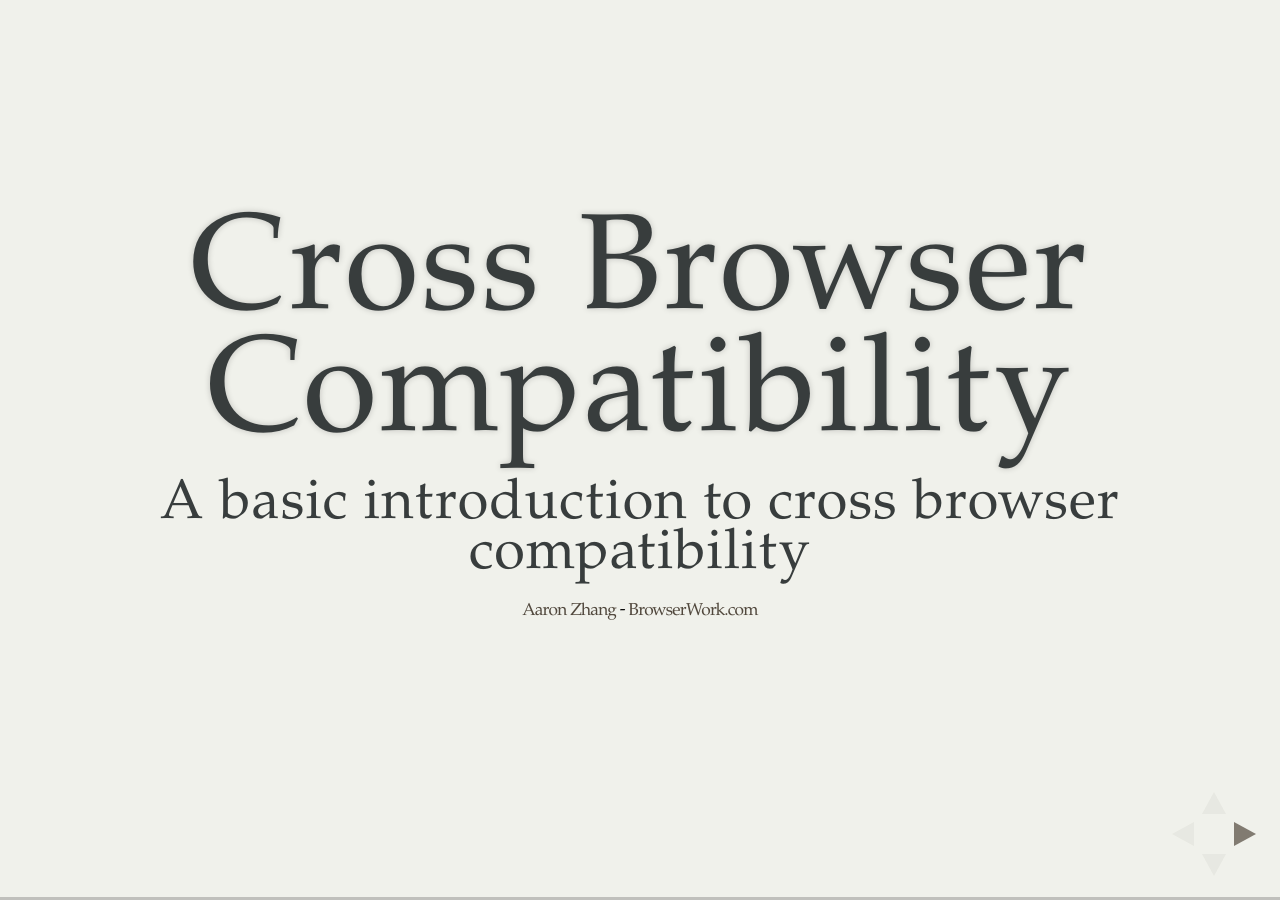
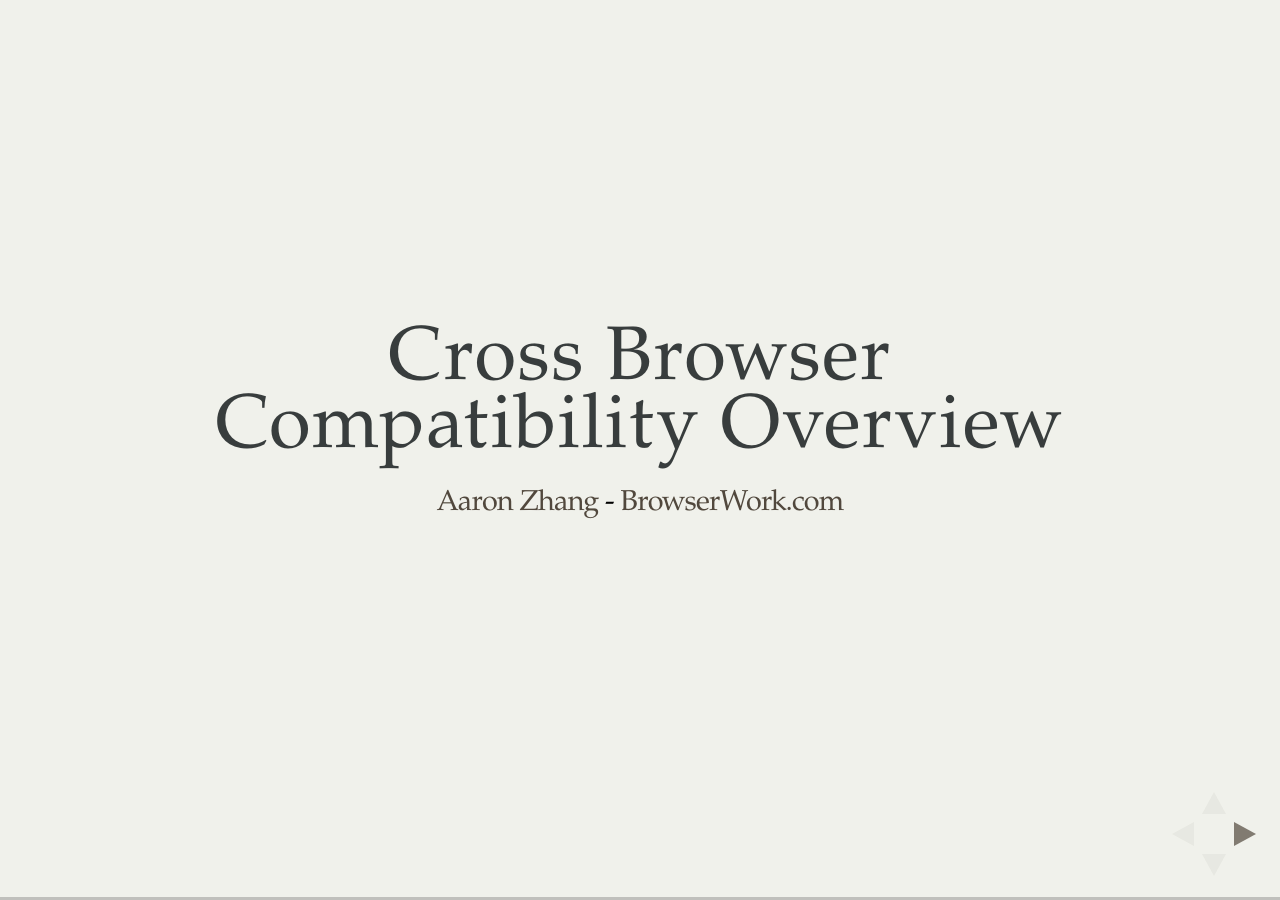
Before and after one commit to aaronz/aaronz.github.com, a Jekyll site: the page slides/cross-browser-compatibility-overview.html, which Jekyll copies as it is, in a window 1280 px wide. Built offline with Jekyll 4.4.1, drawn with Linux system fonts in a browser that asks for light colours; Markdown is read by kramdown in place of the engine named in the settings.

Commit message:
update file name for cross browser compatibility + overview.

```diff
--- a/slides/cross-browser-compatibility.html
+++ b/slides/cross-browser-compatibility-overview.html
@@ -4,7 +4,7 @@
 <head>
     <meta charset="utf-8">
 
-    <title>Cross Browser Compatibility</title>
+    <title>Cross Browser Compatibility Overview</title>
 
     <meta name="description" content="A introduction of cross browser compatibility">
     <meta name="author" content="Aaron Zhang">
@@ -43,27 +43,14 @@
         <!-- Any section element inside of this container is displayed as a slide -->
         <div class="slides">
             <section>
-                <h1>Cross Browser Compatibility</h1>
-                <h3>A basic introduction to cross browser compatibility</h3>
+                <h2>Cross Browser Compatibility Overview</h2>
                 <p>
-                    <small><a href="http://browserwork.com/contact.html" target="_blank">Aaron Zhang</a> - <a href="http://www.browserwork.com" target="_blank">BrowserWork.com</a>
-                    </small>
+                    <a href="http://browserwork.com/contact.html" target="_blank">Aaron Zhang</a> - <a href="http://www.browserwork.com" target="_blank">BrowserWork.com</a>
                 </p>
             </section>
 
             <section>
-                <h2>Agenda</h2>
-                <p>
-                    <ul>
-                        <li class="fragment">Compatibility Overview</li>
-                        <li class="fragment">Best Practices</li>
-                        <li class="fragment">Compatibility Issues</li>
-                        <li class="fragment">Tools and Resources</li>
-                    </ul>
-                </p>
-            </section>
-            <section>
-                <h2>Cross Browser Challenges</h2>
+                <h3>Cross Browser Challenges</h3>
                 <p>
                     <ul>
                         <li class="fragment">Many different browsers</li>
@@ -73,7 +60,7 @@
                 </p>
             </section>
             <section>
-                <h2>Cross Browser issue overview</h2>
+                <h3>Cross Browser issue overview</h3>
                 <p>
                     <ul>
                         <li class="fragment">layout</li>
@@ -85,7 +72,7 @@
             <section>
 
                 <section>
-                    <h2>layout</h2>
+                    <h3>layout</h3>
                     <p>
                         <ul>
                             <li>Html/css</li>
@@ -94,7 +81,7 @@
                     </p>
                 </section>
                 <section>
-                    <h2>function</h2>
+                    <h3>function</h3>
                     <p>
                         <ul>
                             <li>DOM</li>
@@ -105,7 +92,7 @@
                     </p>
                 </section>
                 <section>
-                    <h2>performance</h2>
+                    <h3>performance</h3>
                     <p>
                         <ul>
                             <li>Render Engine</li>
@@ -116,7 +103,7 @@
                 </section>
             </section>
             <section>
-                <h2>Categorizing features in web platform</h2>
+                <h3>Categorizing features in web platform</h3>
                 <ul>
                     <li>Interoperable and stable - Supported in all the latest browsers; not likely to change in the future</li>
                     <li>Legacy - Replaced by interoperable features; May be removed in the future</li>
@@ -124,7 +111,7 @@
                 </ul>
             </section>
             <section>
-                <h2>Concepts</h2>
+                <h3>Concepts</h3>
                 <ul>
                     <li>
                         Responsive Design</li>
@@ -138,7 +125,7 @@
                 </ul>
             </section>
             <section>
-                <h2>Responsive Design</h2>
+                <h3>Responsive Design</h3>
                 <ul>
                     <li>Responsive web design (RWD) is aimed at crafting sites to provide an optimal viewing experienceeasy reading and navigation with a minimum of resizing, panning, and scrollingacross a wide range of devices (from mobile phones to desktop computer monitors).</li>
                     <li>
@@ -150,8 +137,8 @@
                 </ul>
             </section>
             <section>
-                <h2>Media
-Queries</h2>
+                <h3>Media
+Queries</h3>
                 <ul>
                     <li>
                         Media Queries is a CSS3 module allowing content rendering to adapt to conditions such as screen resolution.</li>
@@ -164,7 +151,7 @@ Queries</h2>
                 </ul>
             </section>
             <section>
-                <h2>Fluid Grid</h2>
+                <h3>Fluid Grid</h3>
                 <ul>
                     <li>
                         The fluid grid concept calls for page element sizing to be in relative units like percentages, rather than absolute units like pixels or points.</li>
@@ -173,7 +160,7 @@ Queries</h2>
                 </ul>
             </section>
             <section>
-                <h2>Flexible images</h2>
+                <h3>Flexible images</h3>
                 <ul>
                     <li>
                         Flexible images are also sized in relative units, so as to prevent them from displaying outside their containing element.</li>
@@ -182,7 +169,7 @@ Queries</h2>
                 </ul>
             </section>
             <section>
-                <h2>Polyfill</h2>
+                <h3>Polyfill</h3>
                 <ul>
                     <li>
                         In web development, a polyfill (or polyfiller) is downloadable code which provides facilities that are not built into a web browser.</li>
@@ -195,19 +182,19 @@ Queries</h2>
                 </ul>
             </section>
             <section>
-                <h2>Browser Detection (user agent sniffing)</h2>
-                <ul>
-                    <li>Browser detection (also known as Browser sniffing) is a set of techniques used in websites and web applications in order to determine the web browser a visitor is using, and to serve browser-appropriate content to the visitor.</li>
+                <h3>Browser Detection</h3>
+
+                    <p>Browser detection (also known as Browser sniffing) is a set of techniques used in websites and web applications in order to determine the web browser a visitor is using, and to serve browser-appropriate content to the visitor.</p>
                     <img src="images/browser-detection.png" />
             </section>
             <section>
-                <h2>Feature Detection</h2>
-                <ul>
-                    <li>Feature detection (also feature testing) is a technique used in web development for handling differences between runtime environments (typically web browsers or user agents), by programmatically testing for clues that the environment may or may not offer certain functionality. </li>
+                <h3>Feature Detection</h3>
+
+                    <p>Feature detection (also feature testing) is a technique used in web development for handling differences between runtime environments (typically web browsers or user agents), by programmatically testing for clues that the environment may or may not offer certain functionality. </p>
                     <img src="images/feature-detection.png" />
             </section>
             <section>
-                <h2>Graceful degradation</h2>
+                <h3>Graceful degradation</h3>
                 <ul>
                     <li>
                         Graceful degradation, also known as Fault tolerance is a concept of building a web site or application so it provides a good level of user experience in modern browsers. </li>
@@ -218,17 +205,17 @@ Queries</h2>
                 </ul>
             </section>
             <section>
-                <h2>Progressive enhancement</h2>
+                <h3>Progressive enhancement</h3>
                 <ul>
                     <li>In practical terms, its easiest to break the concept of PE into different layers, each one building on the previous to improve the experience of interacting with the website. </li>
                 </ul>
             </section>
             <section>
-                <h2>Core CSS Concept</h2>
+                <h3>Core CSS Concept</h3>
             </section>
             <section>
-                <h2>CSS
-Selectors</h2>
+                <h3>CSS
+Selectors</h3>
                 <ul>
                     <li><a href="http://www.w3.org/TR/CSS2/selector.html" target="_blank">http://www.w3.org/TR/CSS2/selector.html</a>
                     </li>
@@ -243,7 +230,7 @@ Selectors</h2>
                 </ul>
             </section>
             <section>
-                <h2>CSS Units</h2>
+                <h3>CSS Units</h3>
                 <ul>
                     <li><a href="http://www.w3.org/TR/css3-values/" target="_blank">http://www.w3.org/TR/css3-values/</a>
                     </li>
@@ -256,7 +243,7 @@ Selectors</h2>
                 </ul>
             </section>
             <section>
-                <h2>CSS box model</h2>
+                <h3>CSS box model</h3>
                 <ul>
                     <li>CSS box model responsibility</li>
                     <li>
@@ -270,8 +257,8 @@ Selectors</h2>
                 </ul>
             </section>
             <section>
-                <h2>CSS box
-model rule</h2>
+                <h3>CSS box
+model rule</h3>
                 <ul>
                     <li>
                         Block-level elements are essentially rectangular
@@ -285,11 +272,11 @@ model rule</h2>
                 </ul>
             </section>
             <section>
-                <h2>Block vs Inline</h2>
+                <h3>Block vs Inline</h3>
                 <img src="images/block-inline.jpg" />
             </section>
             <section>
-                <h2>Blocking and inline rules</h2>
+                <h3>Blocking and inline rules</h3>
                 <ul>
                     <li>
                         Block elements will, by default, naturally expand horizontally to fill their parent container, so theres no need to set a width of 100%</li>
@@ -308,12 +295,12 @@ model rule</h2>
                 </ul>
             </section>
             <section>
-                <h2>Floating and Clearing</h2>
+                <h3>Floating and Clearing</h3>
                 <img src="images/float-clear.png" />
             </section>
             <section>
-                <h2>Floating
-and clearing rules</h2>
+                <h3>Floating
+and clearing rules</h3>
                 <ul>
                     <li>
                         Floated elements are removed from the flow of other block-level, non-floated elements; so in other words, if you float a box left, a trailing paragraph (block level) thats not floated will appear behind the float in the stack, and any text inside the paragraph (inline level) will flow around the float</li>
@@ -330,7 +317,7 @@ and clearing rules</h2>
                 </ul>
             </section>
             <section>
-                <h2>Common problems of IE</h2>
+                <h3>Common problems of IE</h3>
                 <ul>
                     <li>
                         IE6 will become problematic if floats are overused, causing (paradoxically) disappearing content or duplicate text</li>
@@ -354,15 +341,15 @@ and clearing rules</h2>
                 </ul>
             </section>
             <section>
-                <h2>Forms will often look different</h2>
+                <h3>Forms will often look different</h3>
                 <img src="images/form-difference.png" />
             </section>
             <section>
-                <h2>Typography will always look different</h2>
+                <h3>Typography will always look different</h3>
                 <img src="images/tyliogralihy.png" />
             </section>
             <section>
-                <h2>THE END</h2>
+                <h3>THE END</h3>
                 <p>BY <a href="http://browserwork.com/contact.html" target="_blank">Aaron Zhang</a> / <a href="http://browserwork.com">browserwork.com</a></p>
             </section>
 
```
